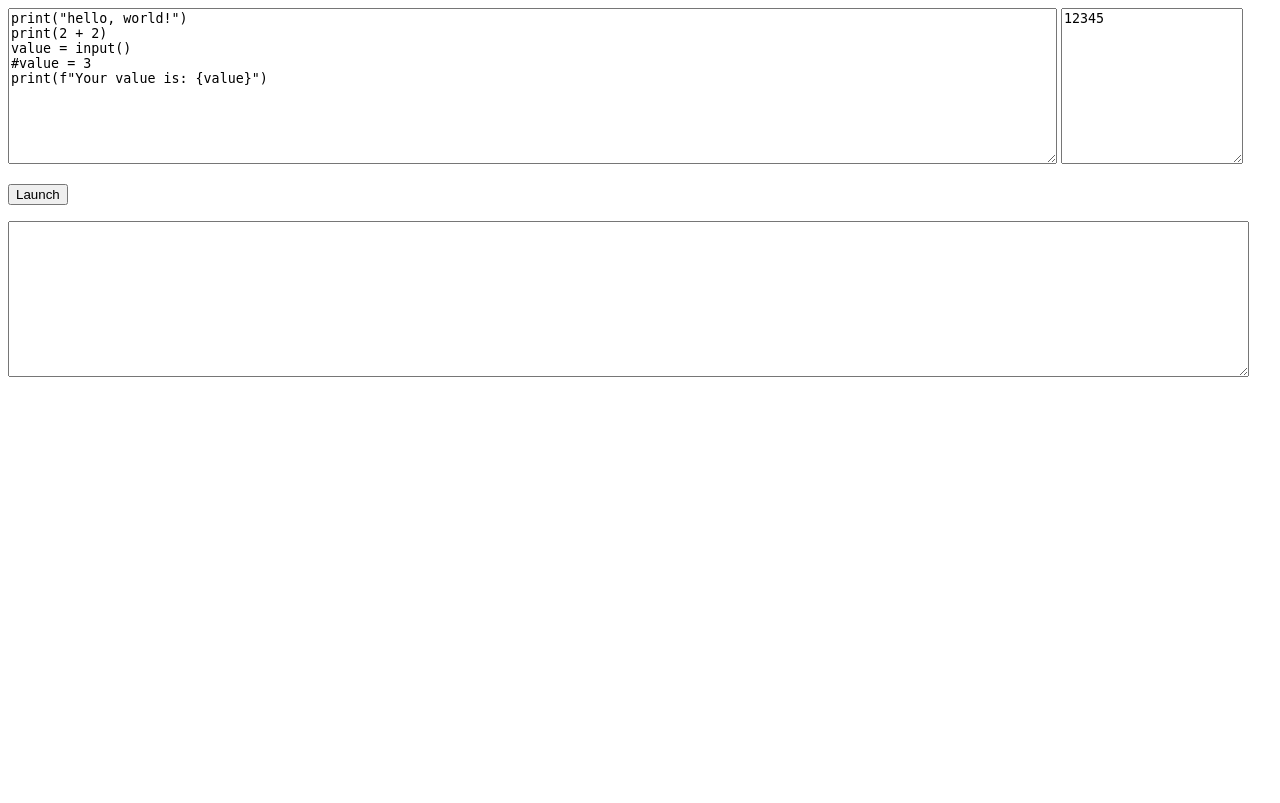
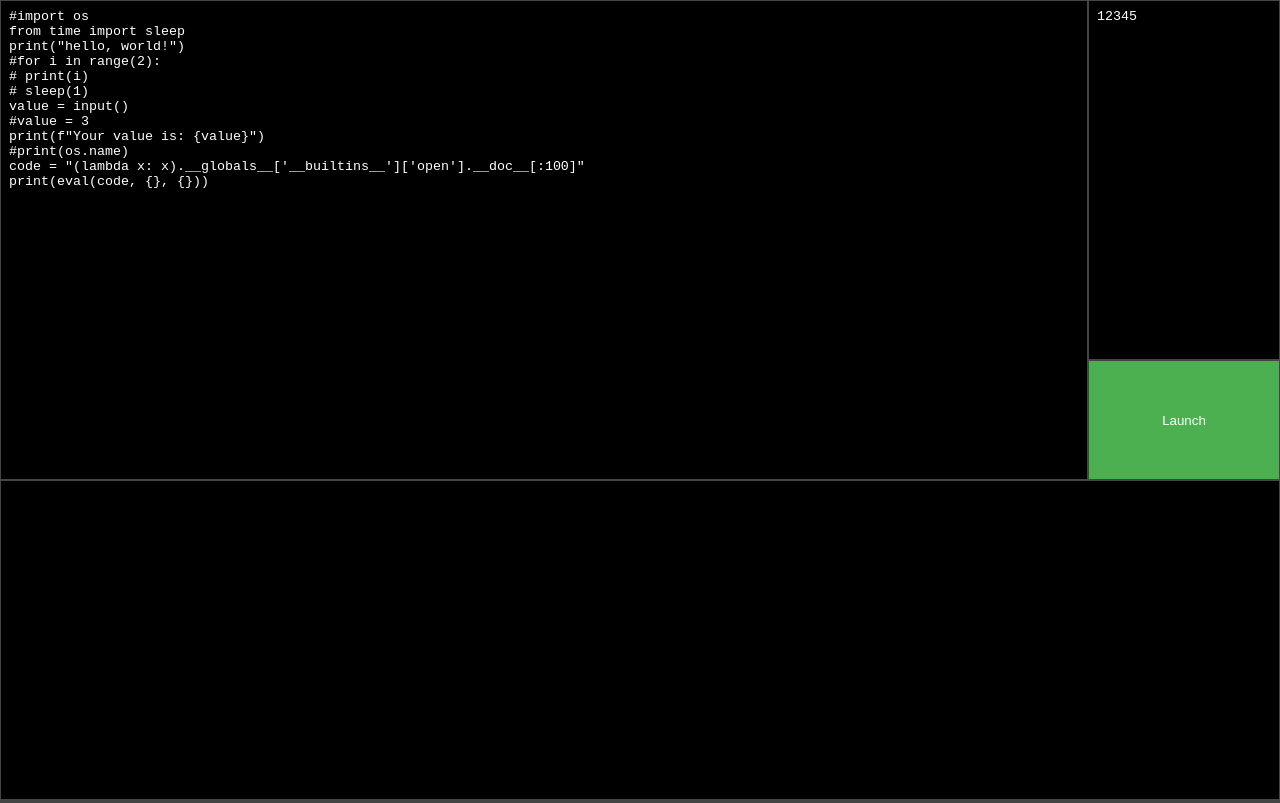
Before and after one commit to AleksejSamarin/python_online, a Flask app: page / in a window 1280 px wide. Before the commit the page ends 377 px from the top, so only its background shows below. Run offline with Flask 2, Linux system fonts and the light colour scheme.

Commit message:
changed page markup

```diff
--- a/flaskr/main.py
+++ b/flaskr/main.py
@@ -15,7 +15,7 @@
 
 @app.route('/launch', methods=['POST'])
 def launch():
-    code = injection + request.form['input_code']
+    code = injection + '\n' + request.form['input_code']
     stdin = request.form['input_stdin']
     args = ['python', '-c', code, ",".join(banned_imports), ",".join(banned_builtins)]
 
--- a/flaskr/static/css/style.css
+++ b/flaskr/static/css/style.css
@@ -0,0 +1,62 @@
+* {
+    margin: 0;
+    padding: 0;
+    box-sizing: border-box;
+}
+
+html,body {
+    height: 100%;
+    background-color: #444444;
+}
+
+#panels {
+    height: 100%;
+    width: 100%;
+}
+
+#panels > div {
+    float: left;
+    padding: 1px;
+}
+
+.code {
+    width: 85%;
+    height: 60%;
+}
+
+.stdin {
+    width: 15%;
+    height: 45%;
+}
+
+.control {
+    width: 15%;
+    height: 15%;
+}
+
+.output {
+    width: 100%;
+    height: 40%;
+}
+
+input[type=button] {
+    background-color: #4CAF50;
+    border: none;
+    color: white;
+    padding: 16px 32px;
+    width: 100%;
+    height: 100%;
+}
+
+textarea {
+    background-color: #000;
+    border: 0px solid #000;
+    color: #ffffff;
+    padding: 8px;
+    font-family: courier new;
+    resize: none;
+    scrollbar-width: none;
+    -ms-overflow-style: none;
+    width: 100%;
+    height: 100%;
+}
--- a/flaskr/templates/index.html
+++ b/flaskr/templates/index.html
@@ -5,18 +5,34 @@
     <title>Python online</title>
     <script src="https://ajax.googleapis.com/ajax/libs/jquery/3.4.1/jquery.min.js"></script>
     <script type=text/javascript src="{{ url_for('static', filename='js/script.js') }}"></script>
-<!--    <link rel="stylesheet" type="text/css" href="{{ url_for('static', filename='css/style.css') }}">-->
+    <link rel="stylesheet" type="text/css" href="{{ url_for('static', filename='css/style.css') }}">
 </head>
 <body>
-    <form method="post" name="form">
-        <textarea name="input_code" rows="10" cols="128">print("hello, world!")
-print(2 + 2)
+    <form id="panels" name="form" method="post">
+        <div class="code">
+            <textarea spellcheck="false" name="input_code">#import os
+from time import sleep
+print("hello, world!")
+#for i in range(2):
+# print(i)
+# sleep(1)
 value = input()
 #value = 3
-print(f"Your value is: {value}")</textarea>
-        <textarea name="input_stdin" rows="10" cols="20">12345</textarea><p>
-        <input type="button" value="Launch" onclick="launch()"><p>
+print(f"Your value is: {value}")
+#print(os.name)
+code = "(lambda x: x).__globals__['__builtins__']['open'].__doc__[:100]"
+print(eval(code, {}, {}))
+</textarea>
+        </div>
+        <div class="stdin">
+            <textarea spellcheck="false" name="input_stdin">12345</textarea>
+        </div>
+        <div class="control">
+            <input type="button" value="Launch" onclick="launch()">
+        </div>
+        <div class="output">
+            <textarea readonly spellcheck="false" id="output" style="white-space: pre-line"></textarea>
+        </div>
     </form>
-    <textarea readonly id="output" rows="10" cols="152" style="white-space: pre-line"></textarea>
 </body>
 </html>
```
